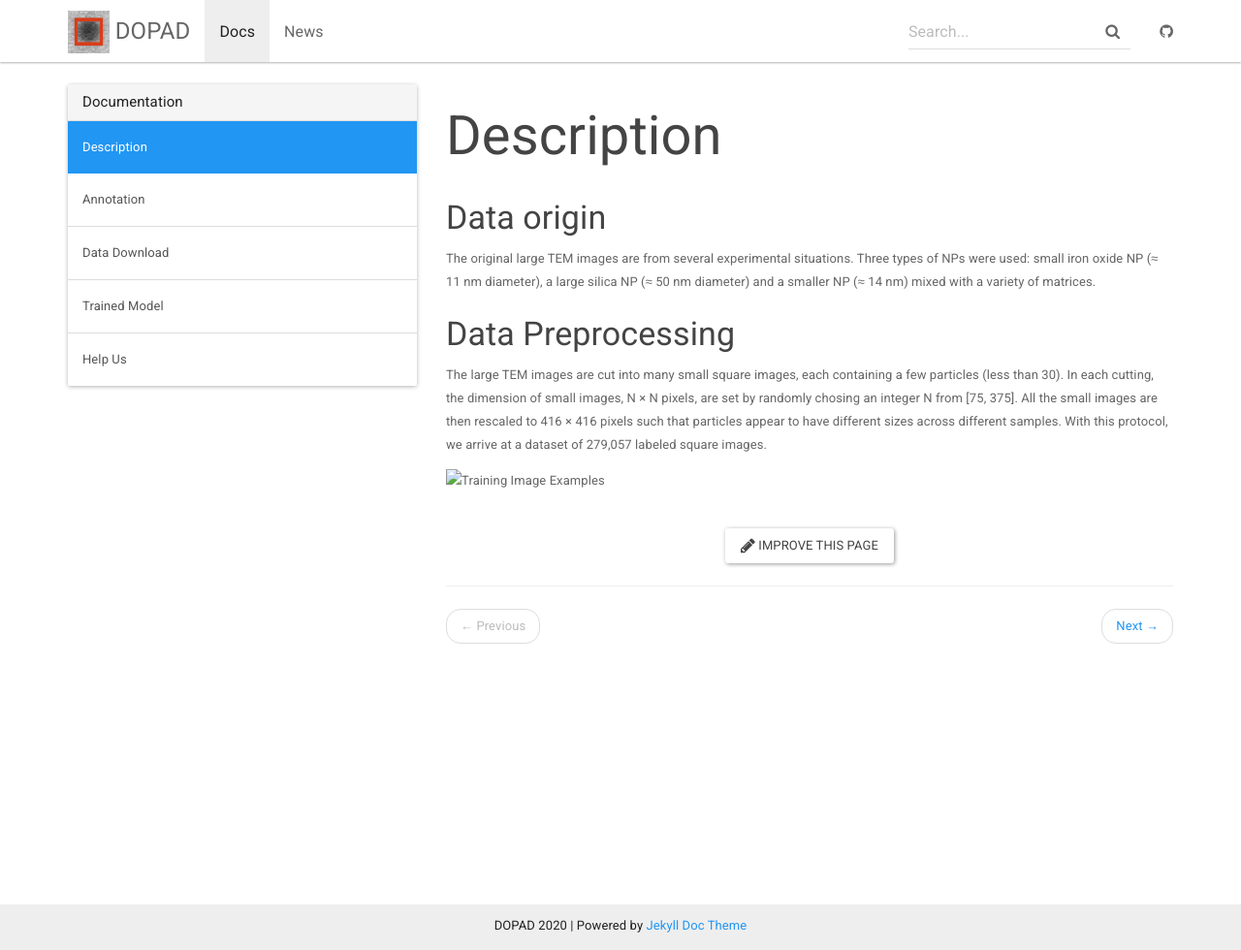
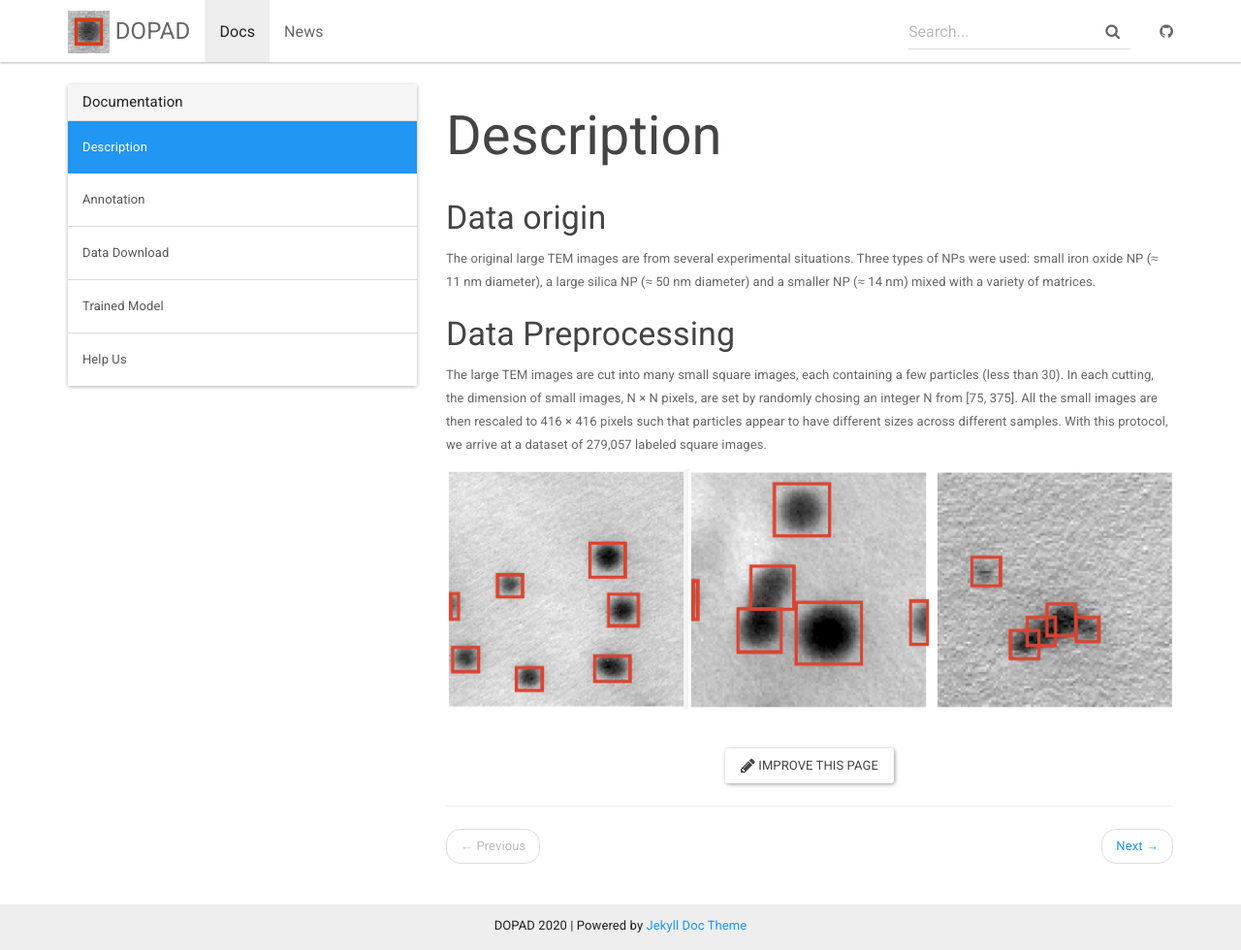
Before and after one commit to DOPAD/DOPAD.github.io, a Jekyll site: the page built from _docs/index.md, in a window 1280 px wide and 980 px high. Shown: the whole window at 97% size. Built offline with Jekyll 4.4.1, drawn with Linux system fonts in a browser that asks for light colours.

Commit message:
update website

```diff
--- a/_docs/index.md
+++ b/_docs/index.md
@@ -12,4 +12,4 @@ The original large TEM images are from several experimental situations. Three ty
 
 The large TEM images are cut into many small square images, each containing a few particles (less than 30). In each cutting, the dimension of small images, N × N pixels, are set by randomly chosing an integer N from [75, 375]. All the small images are then rescaled to 416 × 416 pixels such that particles appear to have different sizes across different samples. With this protocol, we arrive at a dataset of 279,057 labeled square images.
 
-![Training Image Examples](./figures/train_img.png)
+![Training Image Examples](https://dopad.github.io/assets/img/train_img.png)
--- a/_sass/_jekyll-doc-theme.scss
+++ b/_sass/_jekyll-doc-theme.scss
@@ -23,7 +23,7 @@ html {
     color: #fff;
 
     h1 {
-      color: #fff;
+      color: #000;
     }
     // background-attachment: fixed;
     background-size: cover;
```
Also changed, not shown: _docs/figures/train_img.png (deleted), assets/img/bg.jpg, 10 other files.
